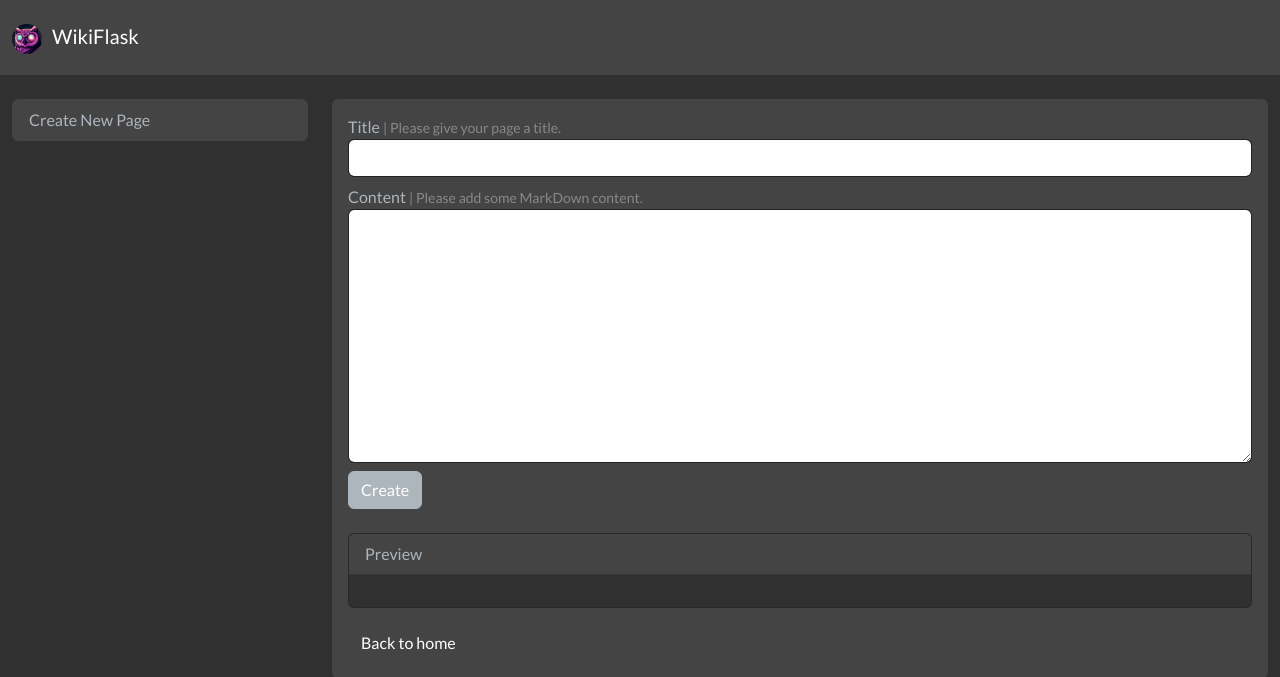
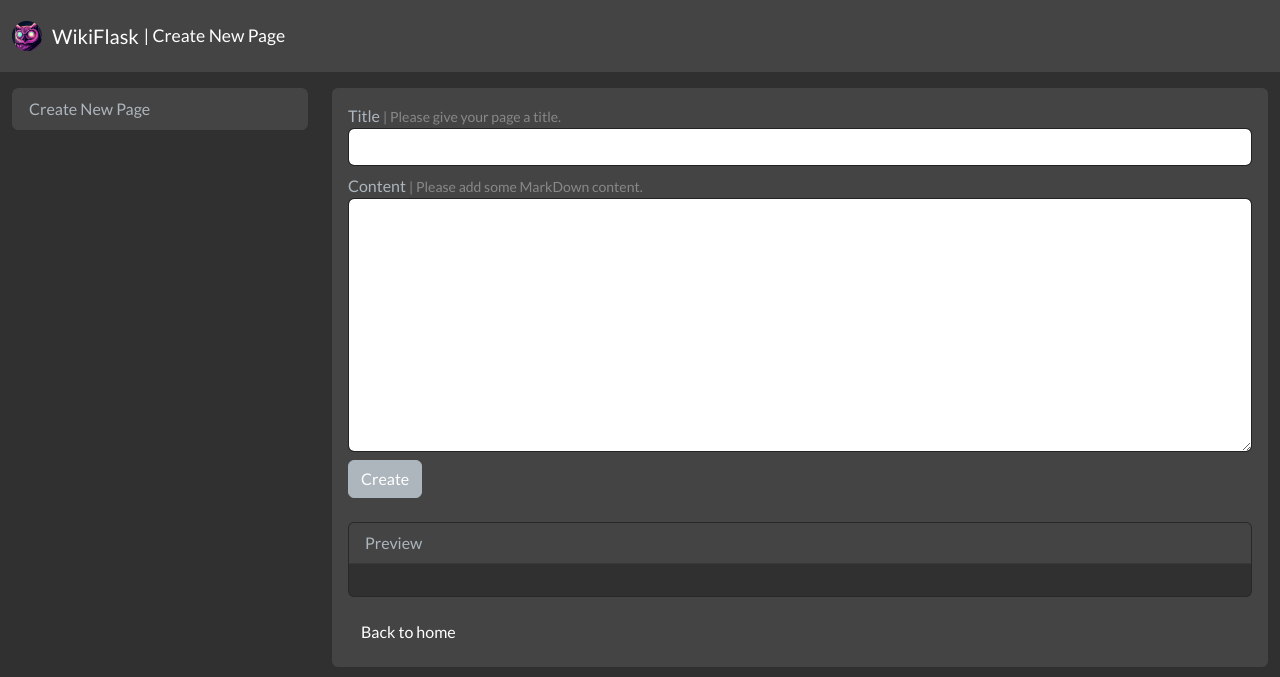
Before and after one commit to signebedi/wiki-flask, a Flask app: page /create in a window 1280 px wide. Shown: the top 677 px of the page. Run offline with Flask 3, Linux system fonts and the light colour scheme; data that the repository does not hold is empty.

Commit message:
Modified: more navbar mods

```diff
--- a/templates/base.html.jinja
+++ b/templates/base.html.jinja
@@ -22,14 +22,14 @@
 <body class="bg-dark text-light">
     <nav class="navbar navbar-expand-lg navbar-dark bg-secondary">
         <div class="container-fluid">
-            <a class="navbar-brand" href="{{ url_for('home') }}"><img src="{{url_for('site_logo')}}" alt="Site Logo" style="height: 30px; width: auto; margin-right: 10px;">WikiFlask</a>
+            <a class="navbar-brand d-flex align-items-center" href="{{ url_for('home') }}">
+                <img src="{{url_for('site_logo')}}" alt="Site Logo" style="height: 30px; width: auto; margin-right: 10px;">
+                WikiFlask
+                <small style="padding-left: 5px;">| {% block header %}{% endblock %}</small>
+            </a>
         </div>
     </nav>
-
     <div class="container mt-3" style="display: flex; flex-direction: column; min-width: 100vw;">
-        <div class="row">
-            <h3>{% block header %}{% endblock %}</h3>
-        </div>
         <div class="row" style="flex: 1; display: flex;">
             <div class="col-md-3" style="display: flex; flex-direction: column;">
                 <div class="list-group" style="flex: 1; overflow: auto;">
--- a/templates/create.html.jinja
+++ b/templates/create.html.jinja
@@ -1,6 +1,10 @@
 {% extends "base.html.jinja" %}
 
 {% block title %}Create New Page{% endblock %}
+
+{% block header %}
+Create New Page
+{% endblock %}
 
 {% block content %}
 <form method="POST">
--- a/templates/edit.html.jinja
+++ b/templates/edit.html.jinja
@@ -2,6 +2,11 @@
 {% extends "base.html.jinja" %}
 
 {% block title %}Edit - {{ page.title }}{% endblock %}
+
+{% block header %}
+Edit - {{ page.title }}
+{% endblock %}
+
 
 {% block content %}
 <form method="POST">
--- a/templates/page.html.jinja
+++ b/templates/page.html.jinja
@@ -2,11 +2,11 @@
 {% extends "base.html.jinja" %}
 
 {% block title %}
-{{ page.title }}
+{{ page.title|e }}
 {% endblock %}
 
 {% block header %}
-{{ page.title }}
+{{ page.title|e }}
 {% endblock %}
 
 
```
